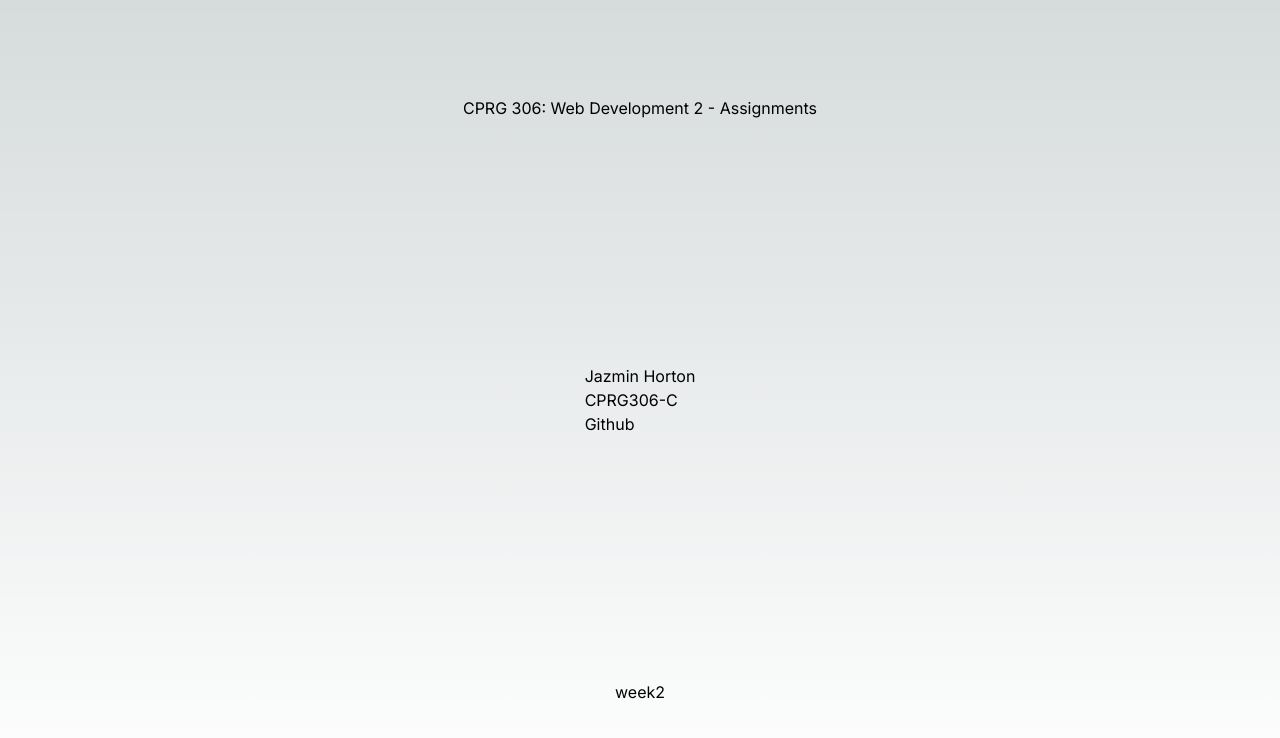
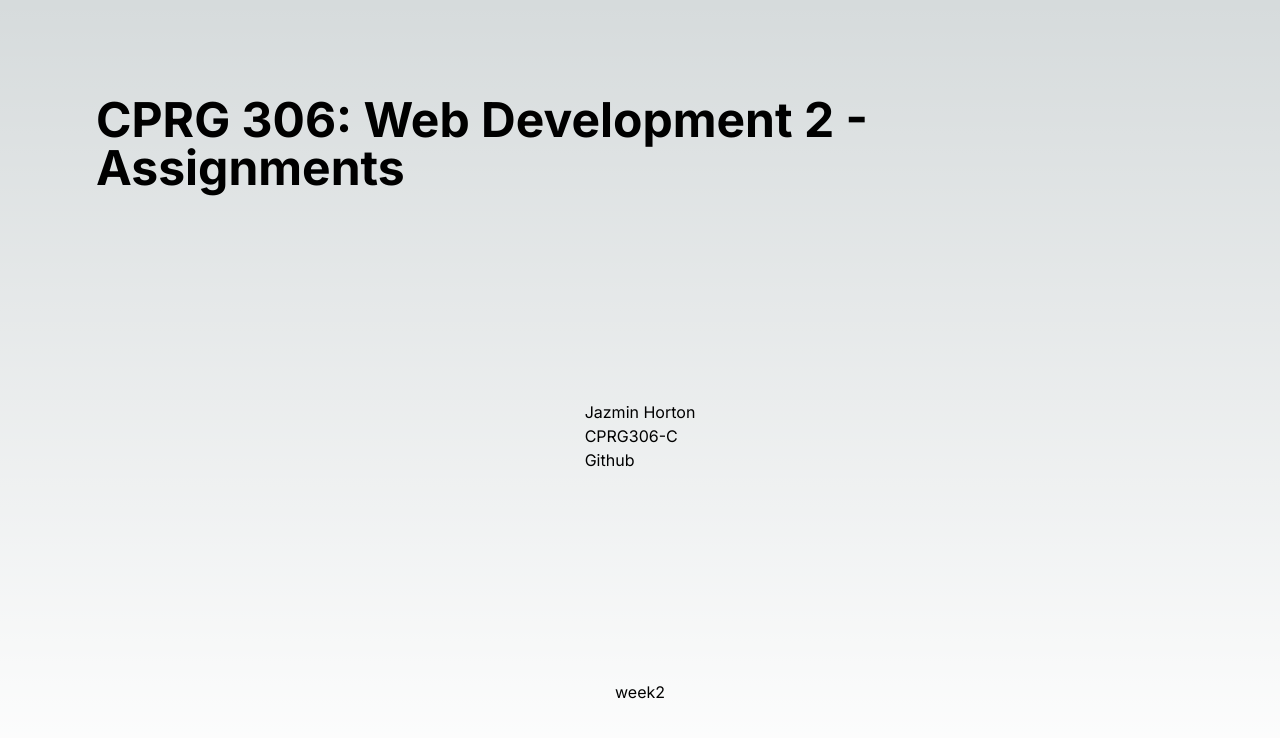
Before and after one commit to JazminHorton/cprg306-assignments, a Next.js app: page / in a window 1280 px wide. Shown: the top 738 px of the page. Built offline with nearby package versions, Linux system fonts and the light colour scheme.

Commit message:
Finished Week 2

```diff
--- a/app/page.js
+++ b/app/page.js
@@ -4,9 +4,15 @@ import Link from "next/link";
 export default function Home() {
   return (
     <main className="flex min-h-screen flex-col items-center justify-between p-24">
-      <h1>CPRG 306: Web Development 2 - Assignments</h1>
+      <div>
+      <h1 className="text-5xl font-bold">CPRG 306: Web Development 2 - Assignments</h1>
+      </div>
+      <div className="flex flex-col text-left">
       <StudentInfo></StudentInfo>
+      </div>
+      <div classname ="flex flex-col text-left">
       <Link href="./week2">week2</Link>
+      </div>
     </main>
   )
 }
--- a/app/week2/page.js
+++ b/app/week2/page.js
@@ -1,10 +1,16 @@
-import { StudentInfo } from "./StudentInfo";
+import { StudentInfo } from "../StudentInfo";
 
-export function MyShoppingList() {
+export default function Home() {
     return (
+
+      <main className="flex min-h-screen flex-col items-center justify-between p-24">
         <div>
-        <h1>My Shopping List</h1>
-            <StudentInfo></StudentInfo>
+          <h1 className="text-6xl font-bold">My Shopping List</h1>
         </div>
-    )
-}
+        <div className="flex flex-col text-left">
+          <StudentInfo></StudentInfo>
+        </div>
+      </main>
+
+    );
+  }
```
